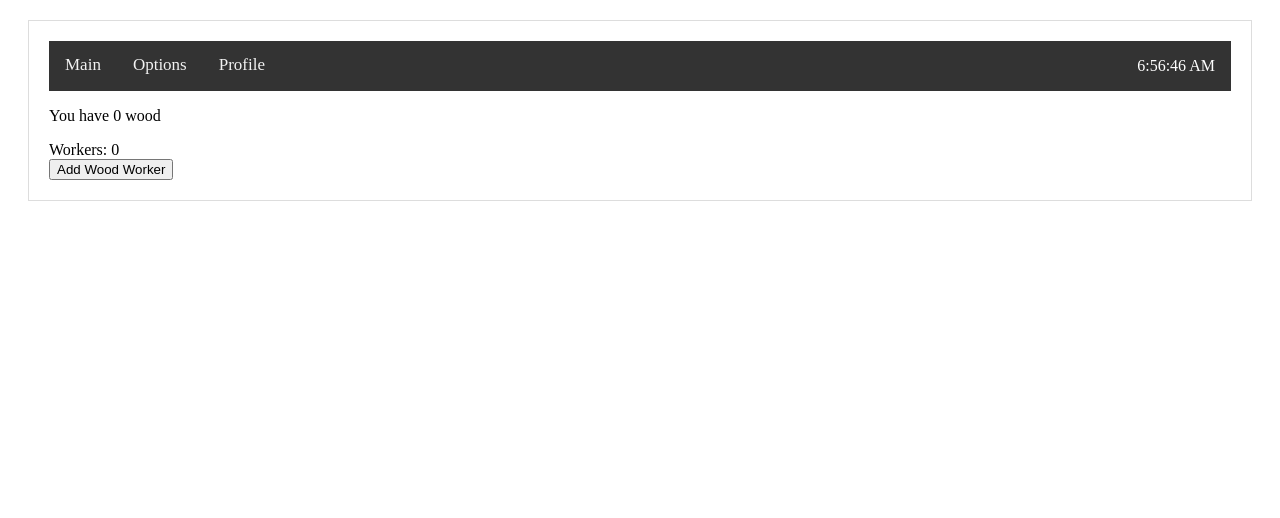
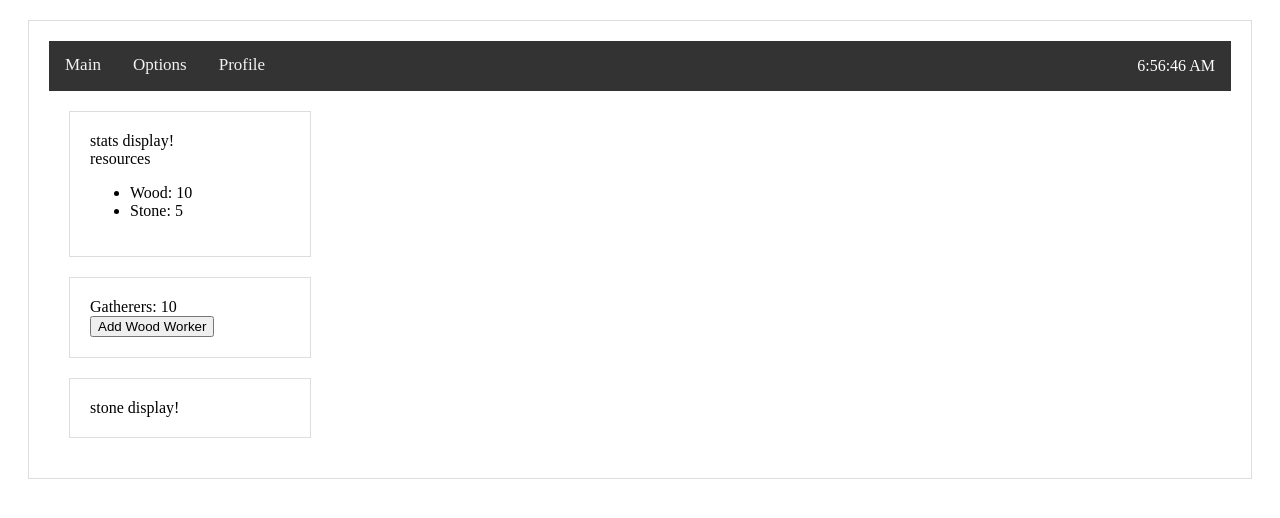
Before and after one commit to benjovi09/civ-incremental, a Next.js app: page / in a window 1280 px wide. Shown: the top 518 px of the page. Built offline with nearby package versions, Linux system fonts and the light colour scheme.

Commit message:
add display components

```diff
--- /dev/null
+++ b/components/context.js
@@ -0,0 +1,5 @@
+import React from "react";
+
+const Context = React.createContext();
+
+export default Context;
--- /dev/null
+++ b/components/displays/display-style.js
@@ -0,0 +1,8 @@
+const DisplayStyle = {
+  margin: 20, //[200, 200, 200, 200],
+  padding: 20, //[200, 200, 200, 200],
+  border: "1px solid #DDD",
+  width: 200
+};
+
+export default DisplayStyle;
--- /dev/null
+++ b/components/displays/stats-display.js
@@ -0,0 +1,19 @@
+import React, { useState, useEffect, useContext } from "react";
+import Context from "../context";
+import DisplayStyle from "./display-style";
+
+export default function StatsDisplay() {
+  const context = useContext(Context);
+  const resources = context.resources;
+  return (
+    <div style={DisplayStyle}>
+      stats display!
+      <br />
+      <label>resources</label>
+      <ul>
+        <li>Wood: {resources.wood}</li>
+        <li>Stone: {resources.stone}</li>
+      </ul>
+    </div>
+  );
+}
--- /dev/null
+++ b/components/displays/stone-display.js
@@ -0,0 +1,6 @@
+import React, { useState, useEffect } from "react";
+import DisplayStyle from "./display-style";
+
+export default function StoneDisplay() {
+  return <div style={DisplayStyle}>stone display!</div>;
+}
--- /dev/null
+++ b/components/displays/wood-display.js
@@ -0,0 +1,39 @@
+import React, { useState, useEffect } from "react";
+import DisplayStyle from "./display-style";
+
+export default function WoodDisplay() {
+  //TODO: Get saved values from api
+  const [wood, setWood] = useState(0);
+  const [woodGatherers, setWoodGatherers] = useState(10);
+  const [woodRate, setWoodRate] = useState(50);
+  const [woodWorkerEfficiency, setWoodWorkerEffeciency] = useState(0.001);
+  const [date, setDate] = useState(Date.now());
+
+  useEffect(() => {
+    var timerID = setInterval(() => tick(), 1000);
+
+    return function cleanup() {
+      clearInterval(timerID);
+    };
+  });
+
+  function tick() {
+    getWood(woodRate * woodGatherers * woodWorkerEfficiency);
+  }
+
+  function getWood(amountPerSecond) {
+    var tickTimeInMilliSeconds = Date.now() - date;
+    setDate(Date.now());
+    setWood(wood + (amountPerSecond * tickTimeInMilliSeconds) / 1000);
+  }
+
+  return (
+    <div style={DisplayStyle}>
+      <label>Gatherers: {woodGatherers}</label>
+      <br />
+      <button onClick={() => setWoodGatherers(woodGatherers + 1)}>
+        Add Wood Worker
+      </button>
+    </div>
+  );
+}
--- a/components/resources/wood.js
+++ /dev/null
@@ -1,38 +0,0 @@
-import React, { useState, useEffect } from "react";
-
-export default function Wood() {
-  const [wood, setWood] = useState(0);
-  const [woodWorkers, setWoodWorkers] = useState(0);
-  const [woodRate, setWoodRate] = useState(0);
-  const [woodWorkerEfficiency, setWoodWorkerEffeciency] = useState(0);
-  const [date, setDate] = useState(Date.now());
-
-  useEffect(() => {
-    var timerID = setInterval(() => tick(), 1000);
-
-    return function cleanup() {
-      clearInterval(timerID);
-    };
-  });
-
-  function tick() {
-    getWood(woodRate * woodWorkers * woodWorkerEfficiency);
-  }
-
-  function getWood(amountPerSecond) {
-    var tickTime = Date.now() - date;
-    setDate(Date.now());
-    setWood(wood + (amountPerSecond * tickTime) / 1000);
-  }
-
-  return (
-    <div>
-      <p>You have {Math.round(wood)} wood</p>
-      <label>Workers: {woodWorkers}</label>
-      <br />
-      <button onClick={() => setWoodWorkers(woodWorkers + 1)}>
-        Add Wood Worker
-      </button>
-    </div>
-  );
-}
--- a/pages/index.js
+++ b/pages/index.js
@@ -1,14 +1,33 @@
 import Layout from "../components/layout";
 import React, { useState } from "react";
-import Wood from "../components/resources/wood";
+import Context from "../components/context";
+import WoodDisplay from "../components/displays/wood-display";
+import StoneDisplay from "../components/displays/stone-display";
+
+import StatsDisplay from "../components/displays/stats-display";
 
 function Main() {
   const [count, setCount] = useState(0);
   const [progress, setProgress] = useState(0);
 
+  const userStats = {
+    /* get saved data from api*/
+    unassignedWorkers: 5,
+    assignedWorkers: 0,
+    resources: {
+      wood: 10,
+      stone: 5
+    }
+  };
+
   return (
     <Layout>
-      <Wood></Wood>
+      <Context.Provider value={userStats}>
+        <StatsDisplay></StatsDisplay>
+
+        <WoodDisplay></WoodDisplay>
+        <StoneDisplay></StoneDisplay>
+      </Context.Provider>
     </Layout>
   );
 }
```
